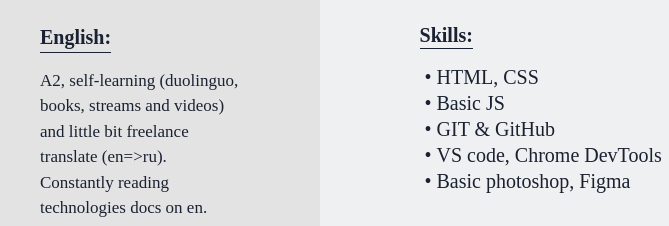
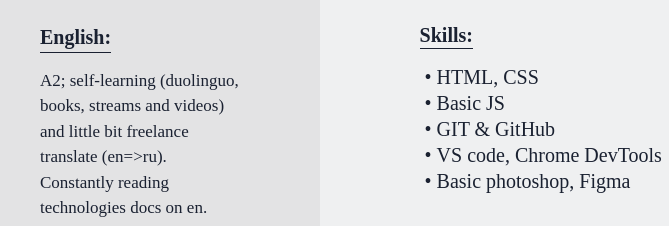
Before and after one commit to ReWired25/rsschool-cv, a plain HTML site: page index.html in a window 1280 px wide. Shown: the part 714-940 px from the top of the page, 225-894 px from the left. Drawn offline with Linux system fonts and the light colour scheme.

Commit message:
fix: little change in index.html

```diff
--- a/index.html
+++ b/index.html
@@ -49,7 +49,7 @@
                 </section>
                 <section class="eng">
                     <h2>English:</h2>
-                    <p>A2, self-learning (duolinguo, books, streams and videos) and little bit freelance translate (en=>ru). Constantly reading technologies docs on en. Continue to study.</p>
+                    <p>A2; self-learning (duolinguo, books, streams and videos) and little bit freelance translate (en=>ru). Constantly reading technologies docs on en. Continue to study.</p>
                 </section>
             </aside>
             <div class="about-column">
```
